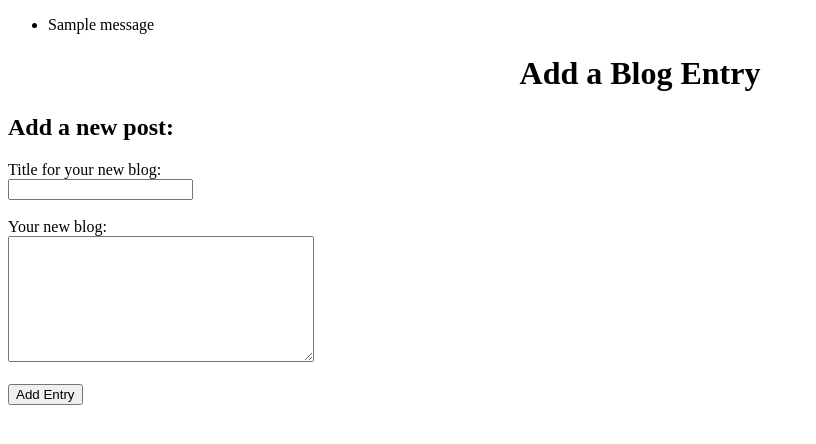
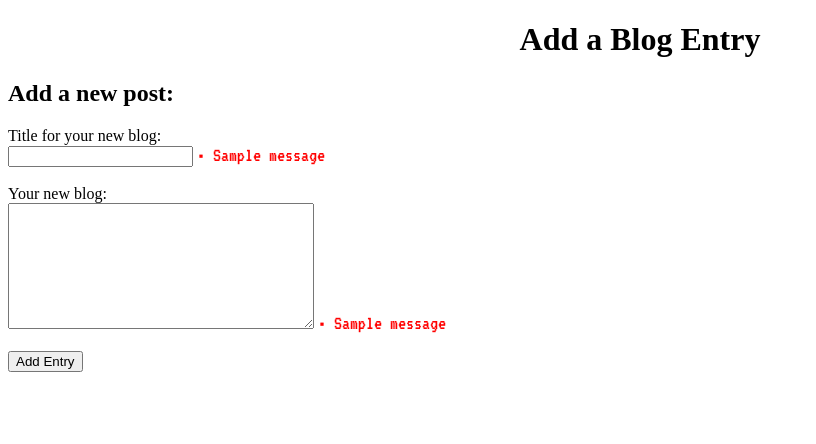
Before and after one commit to anthony-becerra/blogz, a Flask app: page /newpost in a window 1280 px wide. Shown: the part 26-470 px from the top of the page, without its empty margins (0-816 px from the left). Run offline with Flask 2, Linux system fonts and the light colour scheme; one stand-in notice (Sample message) is shown.

Commit message:
reworked flash error message & its CSS

```diff
--- a/main.py
+++ b/main.py
@@ -47,9 +47,9 @@ def newpost():
             return redirect('/blog?id='+ blog_id)
 
         if not blog_title:
-            flash("Please enter a blog title.", "error")
+            flash("Please enter a blog title.", "error1")
         if not blog_body:
-            flash("Please enter a blog body.", "error")
+            flash("Please enter a blog body.", "error2")
         return redirect('/newpost')
 
     return render_template('newpost.html', title="Build-a-Blog: New Blog Entry")
--- a/templates/base.html
+++ b/templates/base.html
@@ -2,9 +2,12 @@
 <html>
     <head>
         <title>{{title}}</title>
+        <link href="https://fonts.googleapis.com/css?family=VT323" rel="stylesheet">
         <style>
-            .error{
+            .error1, .error2{
                 color: red;
+                font-family: 'VT323', monospace;
+                font-size: 20px;
             }
 
             .title{
@@ -26,13 +29,6 @@
             <a href='/logout'>log out</a>
         </div> -->
 
-        {% with messages = get_flashed_messages(with_categories=True) %}
-            <ul>
-            {% for category,message in messages %}
-                <li class="{{category}}">{{message}}</li>
-            {% endfor %}
-            </ul>
-        {% endwith %}
         <!-- Create block to insert body data from other files -->
         {% block content %}
         {% endblock %}
--- a/templates/newpost.html
+++ b/templates/newpost.html
@@ -8,12 +8,22 @@
 
         <div>Title for your new blog:</div>
         <input type="text" name="blog_title" />
+        {% with messages = get_flashed_messages(with_categories=True,category_filter=["error1"]) %}
+        {% for category,message in messages %}
+            <span class="{{category}}">• {{message}}</span>
+        {% endfor %}
+        {% endwith %}
 
         <br/>
         <br/>
 
         <div>Your new blog:</div>
         <textarea name="blog_body"></textarea>
+        {% with messages = get_flashed_messages(with_categories=True,category_filter=["error2"]) %}
+        {% for category,message in messages %}
+            <span class="{{category}}">• {{message}}</span>
+        {% endfor %}
+        {% endwith %}
 
         <br/>
         <br/>
```
